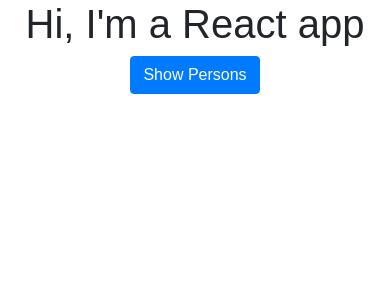
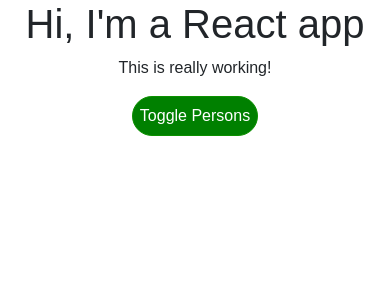
Before and after one commit to julianm22/my-react-project, a React (Create React App) app: page / in a window 390 px wide. Shown: the top 300 px of the page. Built offline with nearby package versions, Linux system fonts and the light colour scheme.

Commit message:
added Radium to use psudoselectors and media queries

```diff
--- a/package.json
+++ b/package.json
@@ -3,6 +3,7 @@
   "version": "0.1.0",
   "private": true,
   "dependencies": {
+    "radium": "^0.26.0",
     "react": "^16.11.0",
     "react-dom": "^16.11.0",
     "react-scripts": "1.1.5"
--- a/src/App.css
+++ b/src/App.css
@@ -1,3 +1,11 @@
 .App {
   text-align: center;
 }
+
+.red {
+  color: red;
+}
+
+.bold {
+  font-weight: bold;
+}
--- a/src/App.js
+++ b/src/App.js
@@ -1,5 +1,6 @@
 import React, { Component } from 'react';
 import './App.css';
+import Radium, { StyleRoot } from 'radium';
 import Person from './Person/Person';
 
 class App extends Component {
@@ -43,13 +44,19 @@ class App extends Component {
   }
 
   render() {
-    // const style = {
-    //   backgroundColor: 'white',
-    //   font: 'inherit',
-    //   border: '1px solid blue',
-    //   padding: '8px',
-    //   cursor: 'pointer'
-    // };
+    const style = {
+      backgroundColor: 'green',
+      color: 'white',
+      font: 'inherit',
+      border: '1px solid #0c9100',
+      borderRadius: 20,
+      padding: '7px',
+      cursor: 'pointer',
+      ':hover': {
+        backgroundColor: 'lightgreen',
+        color: 'black'
+      }
+    };
 
     let persons = null;
 
@@ -66,20 +73,37 @@ class App extends Component {
           })}
         </div>
       );
+      style.backgroundColor = 'red';
+      style.border = '1px solid #9c0702';
+      style[':hover'] = {
+        backgroundColor: 'salmon',
+        color: 'black'
+      }
+    }
+
+    const classes = [];
+    if(this.state.persons.length <= 2) {
+      classes.push('red');  // classes = ['red']
+    }
+    if(this.state.persons.length <= 1) {
+      classes.push('bold'); // classes = ['red', 'bold']
     }
 
     return (
+      <StyleRoot>
         <div className="App">
           <h1>Hi, I'm a React app</h1>
+          <p className={classes.join(' ')}>This is really working!</p>
           <button
-          className="btn btn-primary"
-          //style={style}
-          onClick={this.togglePersonsHandler}>Show Persons
+            //className="btn btn-primary"
+            style={style}
+            onClick={this.togglePersonsHandler}>Toggle Persons
           </button>
           {persons}
         </div>
+      </StyleRoot>
     );
   }
 }
 
-export default App;
+export default Radium(App);
--- a/src/Person/Person.js
+++ b/src/Person/Person.js
@@ -1,9 +1,16 @@
 import React from 'react';
 import './Person.css'
+import Radium from 'radium';
 
 const person = (props) => {
+    const style = {
+        '@media (min-width: 500px)': {
+            width: '450px'
+        }
+    }
+
     return (
-        <div className="Person">
+        <div className="Person" style={style}>
             <p onClick={props.click}>I'm {props.name} and I am {props.age} years old!</p>
             <p>{props.children}</p>
             <input type="text" onChange={props.changed} value={props.name} />
@@ -11,4 +18,4 @@ const person = (props) => {
     )
 }
 
-export default person;
+export default Radium(person);
```
Also changed, not shown: 1 other file (tests, documents, lock files or other folders). Lines whose indentation alone changed are shown as unchanged.
